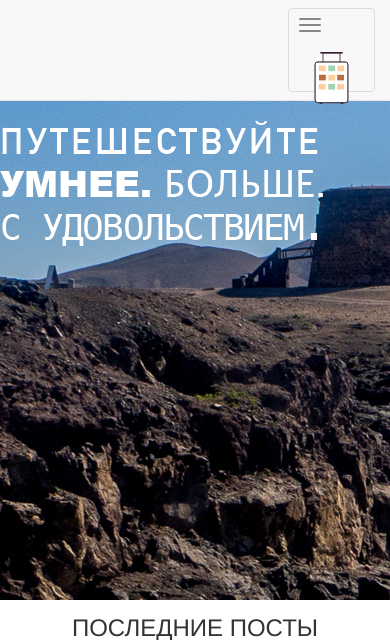
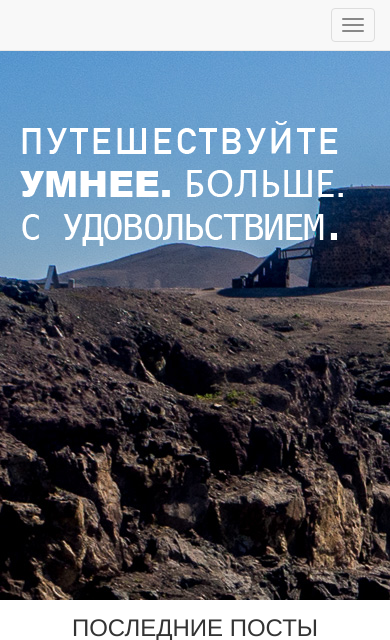
Before and after one commit to elenaoat/poezdka, a Django app: page / in a window 390 px wide; the page is wider, and only the part inside the window is pictured. Shown: the top 640 px of that part. Run offline with Django 3.2, Linux system fonts and the light colour scheme; data that the repository does not hold is empty; some libraries are stand-ins or nearby versions.

Commit message:
changes for responsive design

```diff
--- a/trips/templates/trips/base.html
+++ b/trips/templates/trips/base.html
@@ -20,13 +20,12 @@
 					<span class="icon-bar"></span>
 					<span class="icon-bar"></span>
 					<span class="icon-bar"></span>
-					<a class="navbar-brand" href="{% url 'trips:index' %} "><img width="35px" height="52px" alt="Лого страницы: Чемодан, путешествия, приключения" src="{% static 'trips/images/logo.svg' %}" style="margin-top: 5px; margin-bottom: 20px;" /></a>
 				</button>
 			</div>
 
 			<div class="collapse navbar-collapse" id="div-collapse">
 				<ul class="nav navbar-nav nav-fonttype">
-					<li><a href="{% url 'trips:index' %}"><img width="35px" height="35px" src="{% static 'trips/images/logo.svg' %}" /></a></li>
+					<li><a href="{% url 'trips:index' %}"><img class="" width="35" height="35" src="{% static 'trips/images/logo.svg' %}" /></a></li>
 					<li><a class="" href="">Направления<span class="sr-only">(current)</span></a></li>
 					<li><a href="{% url 'trips:about' %}">Контакты</a></li>
 					<li><a href=""></a></li>
--- a/trips/templates/trips/index.html
+++ b/trips/templates/trips/index.html
@@ -8,7 +8,7 @@
 {% block body %}
 	<div class="site-header" style="background: url('{% static "trips/images/sea.jpg" %}'); background-repeat: no-repeat;">
 		<div class="row">
-			<img src="{% static 'trips/images/tagline.png' %}" style="margin-top: 120px;" alt="Путешествуйте умнее. Больше. С удовольствием." class="img-responsive col-md-4 col-md-offset-4" />
+			<img src="{% static 'trips/images/tagline.png' %}" style="margin-top: 120px;" alt="Путешествуйте умнее. Больше. С удовольствием." class="img-responsive col-md-offset-4 col-sm-offset-3 col-xs-offset-1" />
 		</div>
 		<!-- style="display:block; margin: 0 auto 0 auto; height: auto; margin-top: 86px;" -->
 	</div>
```
Also changed, not shown: trips/static/trips/images/logo.jpg.
